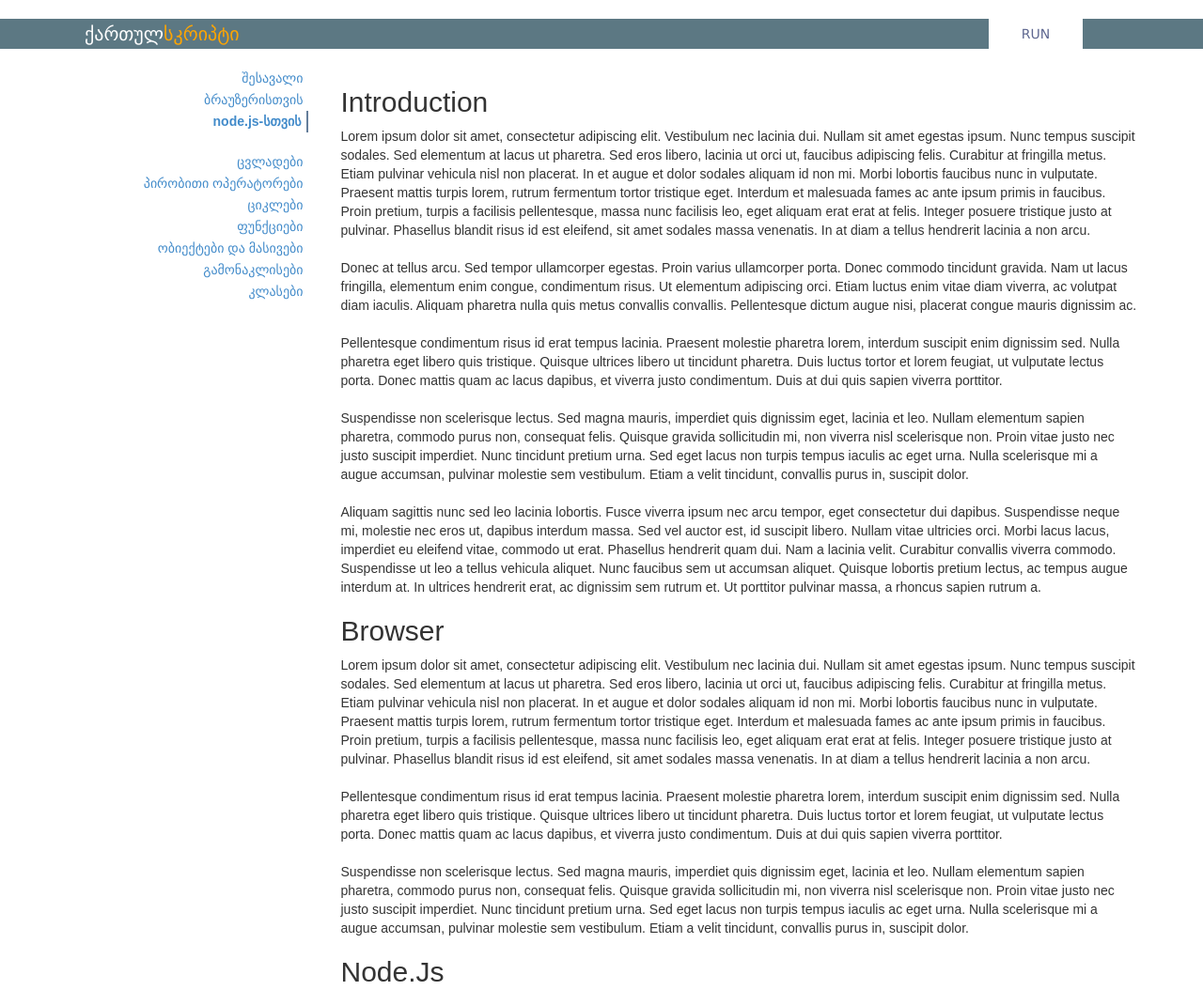
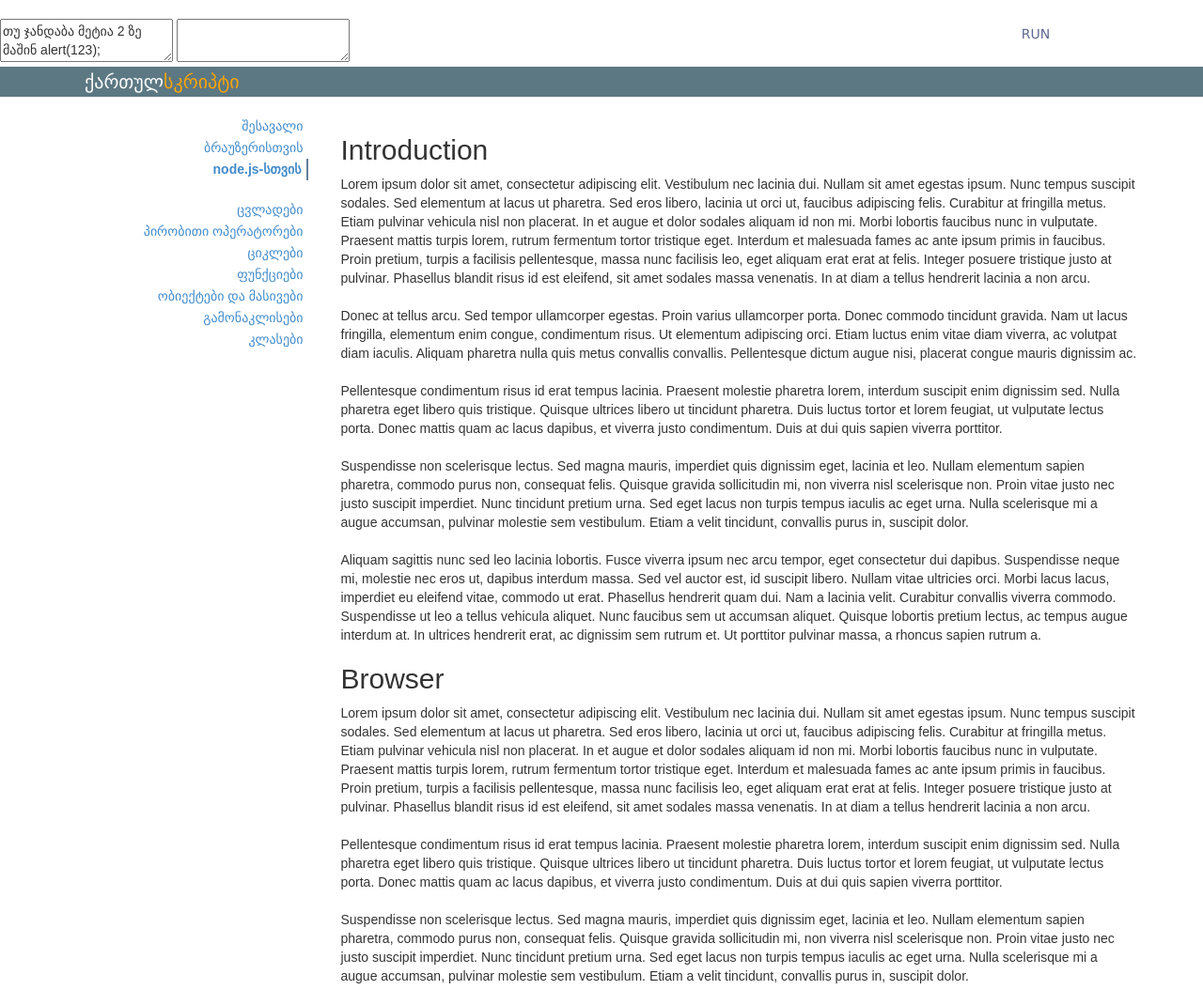
Before and after one commit to nodar-chkuaselidze/qartulskripti-web, a plain HTML site: page index.html in a window 1280 px wide. Shown: the top 1054 px of the page at 94% size. Drawn offline with Linux system fonts and the light colour scheme; no server answers.

Commit message:
Add inputs and code space to html

```diff
--- a/index.html
+++ b/index.html
@@ -10,10 +10,14 @@
   <link rel="stylesheet" href="css/qartulskripti.css">
 </head>
 <body data-spy="scroll" data-target="div[role=menu]">
+  <div id="code">
+    <textarea id="writeCode">თუ ჯანდაბა მეტია 2 ზე მაშინ alert(123);</textarea>
+    <textarea id="readCode" readonly></textarea>
+  </div>
   <header>
     <div class="container">
       <h1>ქართულ<span>სკრიპტი</span></h1>
-      <button class="btn run-btn">RUN</button>
+      <button id="run" class="btn run-btn">RUN</button>
     </div>
   </header>
   <div class="container" role="main">
@@ -78,5 +82,6 @@
   <script src="vendor/jquery/jquery-2.1.1.min.js"></script>
   <script src="vendor/bootstrap/js/bootstrap.min.js"></script>
   <script src="js/qartulskripti.js"></script>
+  <script src="js/mtavari.qs" type="text/qartulskripti"></script>
 </body>
 </html>
```
